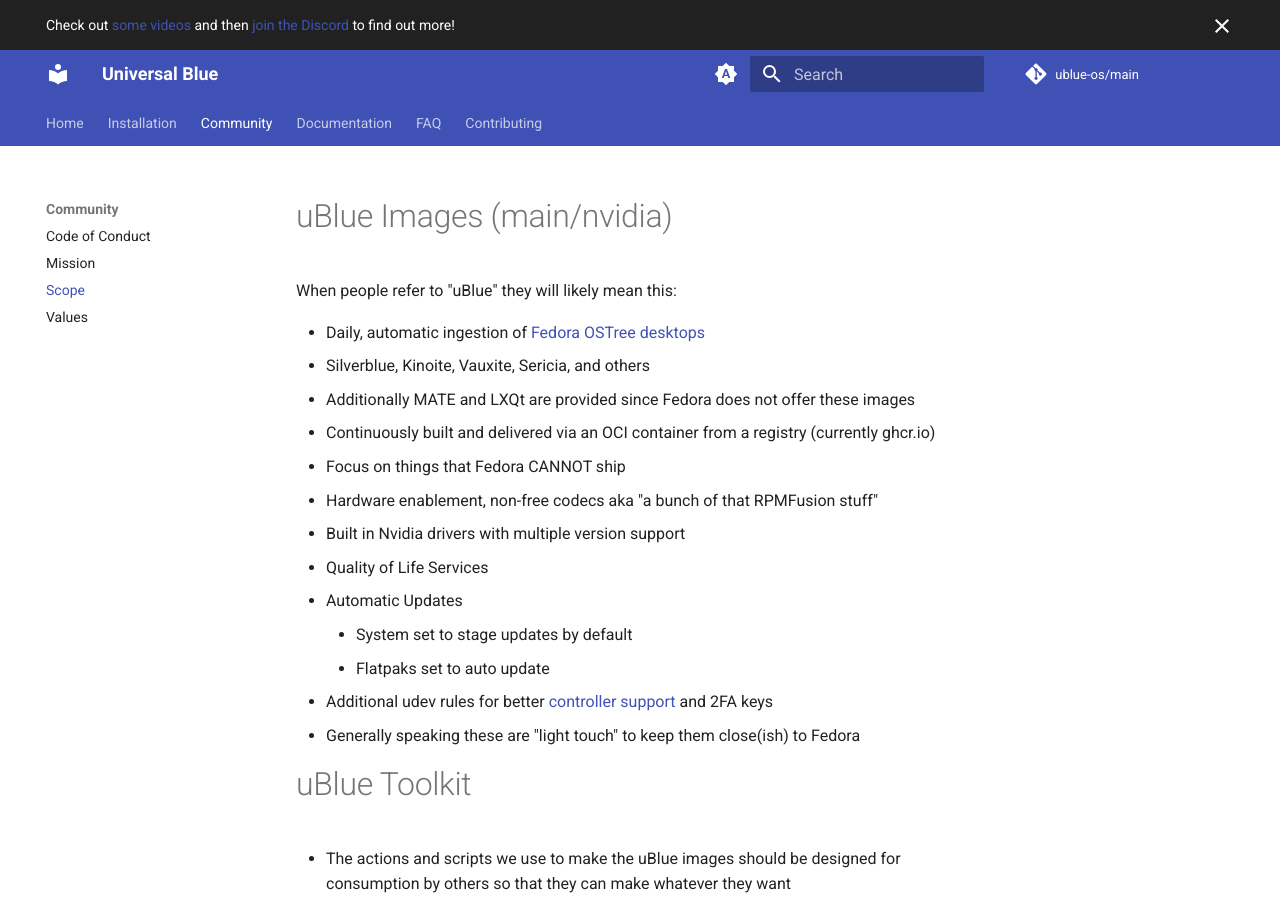
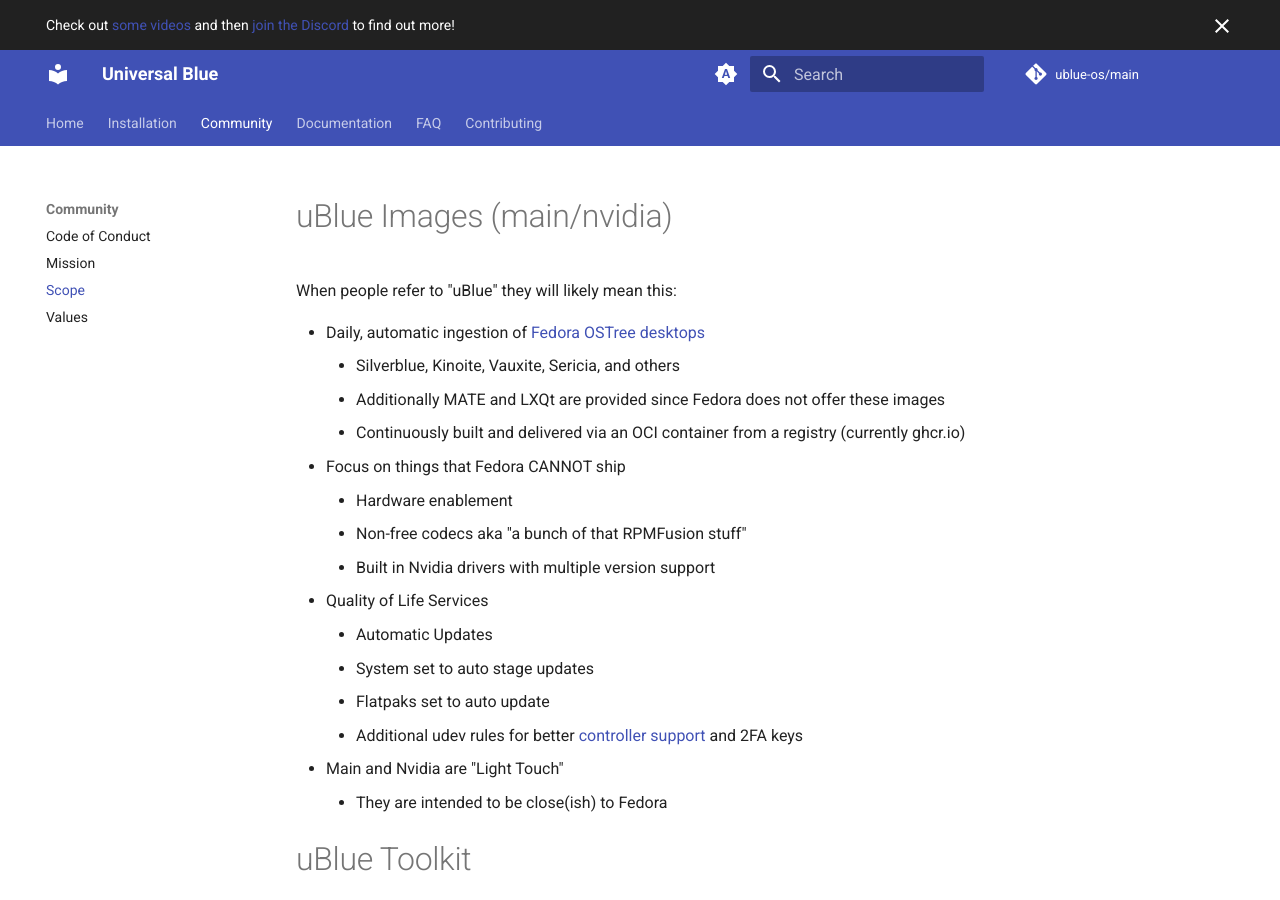
Before and after one commit to ublue-os/website, an MkDocs documentation site: the page built from docs/scope.md, in a window 1280 px wide and 900 px high. Built offline with MkDocs 1.6.1 and Material for MkDocs 9.7.7, drawn with Linux system fonts in a browser that asks for light colours; comment, search, counter and statistics services are not loaded.

Commit message:
fix Update scope.md

```diff
--- a/docs/scope.md
+++ b/docs/scope.md
@@ -3,18 +3,20 @@
 When people refer to "uBlue" they will likely mean this:
 
 - Daily, automatic ingestion of [Fedora OSTree desktops](https://quay.io/organization/fedora-ostree-desktops/)
-  - Silverblue, Kinoite, Vauxite, Sericia, and others
-  - Additionally MATE and LXQt are provided since Fedora does not offer these images
-  - Continuously built and delivered via an OCI container from a registry (currently ghcr.io)
+    - Silverblue, Kinoite, Vauxite, Sericia, and others
+    - Additionally MATE and LXQt are provided since Fedora does not offer these images
+    - Continuously built and delivered via an OCI container from a registry (currently ghcr.io)
 - Focus on things that Fedora CANNOT ship
-  - Hardware enablement, non-free codecs aka "a bunch of that RPMFusion stuff"
-  - Built in Nvidia drivers with multiple version support
+    - Hardware enablement
+    - Non-free codecs aka "a bunch of that RPMFusion stuff"
+    - Built in Nvidia drivers with multiple version support
 - Quality of Life Services
-  - Automatic Updates
-    - System set to stage updates by default
-    - Flatpaks set to auto update
-  - Additional udev rules for better [controller support](https://github.com/ublue-os/config#udev-rules) and 2FA keys
-- Generally speaking these are "light touch" to keep them close(ish) to Fedora
+    - Automatic Updates
+      - System set to auto stage updates
+      - Flatpaks set to auto update
+    - Additional udev rules for better [controller support](https://github.com/ublue-os/config#udev-rules) and 2FA keys
+- Main and Nvidia are "Light Touch"
+    - They are intended to be close(ish) to Fedora
 
 # uBlue Toolkit
 
@@ -22,16 +24,16 @@ When people refer to "uBlue" they will likely mean this:
 - [Starting Point](https://github.com/ublue-os/startingpoint) is the repo designed to be cloned
 - Both the toolkit and the images are a work in progress, so we're kind of building the bridge while we're crossing the river so we need volunteers here who are willing to experiment.
 - Special consideration for existing open source projects that consume Fedora
-  - We want to enable orgs like asus-linux, linux-surface, Framework laptops, etc. to end up on vanilla Fedora, we should act as an unofficial playground for them to prototype, and be flexible enough to want to work with us to just fix the stuff they need. I want to explicitly say "base off of us" if it gets people working computers. If it works, we act as an on ramp for Fedora.
-  - We should help them enable their repos if they want to do custom images, don't force them to come here and integrate, if they want to start on our images and then do their own thing, cool, whatever, just give people working computers --- by now everyone knows the sustainable way is by working upstream
+    - We want to enable orgs like asus-linux, linux-surface, Framework laptops, etc. to end up on vanilla Fedora, we should act as an unofficial playground for them to prototype, and be flexible enough to want to work with us to just fix the stuff they need. I want to explicitly say "base off of us" if it gets people working computers. If it works, we act as an on ramp for Fedora.
+    - We should help them enable their repos if they want to do custom images, don't force them to come here and integrate, if they want to start on our images and then do their own thing, cool, whatever, just give people working computers --- by now everyone knows the sustainable way is by working upstream
 
 # Project Scope
 
 - Focus on long-term sustainability of the installation
-  - A fraction of a computer's life is day 0-3, we purposely invest in the idea that this installation should last for the life of the hardware
+    - A fraction of a computer's life is day 0-3, we purposely invest in the idea that this installation should last for the life of the hardware
 - We should be **brutal** about making things out of scope. We're not going to do extra work for no reason, as SRE/cloud-native people we will **embrace** being lazy and automating the world, not writing custom installers to partition people's disks, we ain't got time for that.
-  - If we have to make a thing, it's because we have no choice, and if we do have to make it, we're not happy about it.
-  - But we want to experiment too, hence [Fleek](https://getfleek.dev/), [Yafti](https://github.com/ublue-os/yafti), and [Boxkit](https://github.com/ublue-os/boxkit)
+    - If we have to make a thing, it's because we have no choice, and if we do have to make it, we're not happy about it.
+    - But we want to experiment too, hence [Fleek](https://getfleek.dev/), [Yafti](https://github.com/ublue-os/yafti), and [Boxkit](https://github.com/ublue-os/boxkit)
 
 ## Bazzite, Bluefin, LXQt, and MATE
 
```
